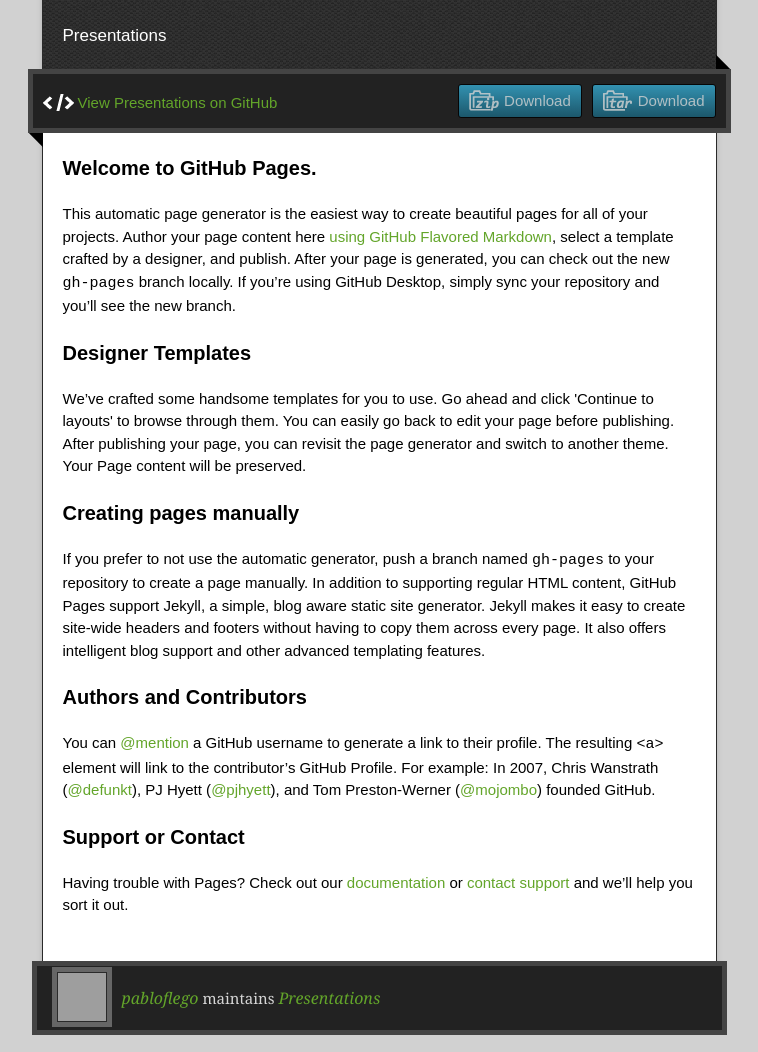
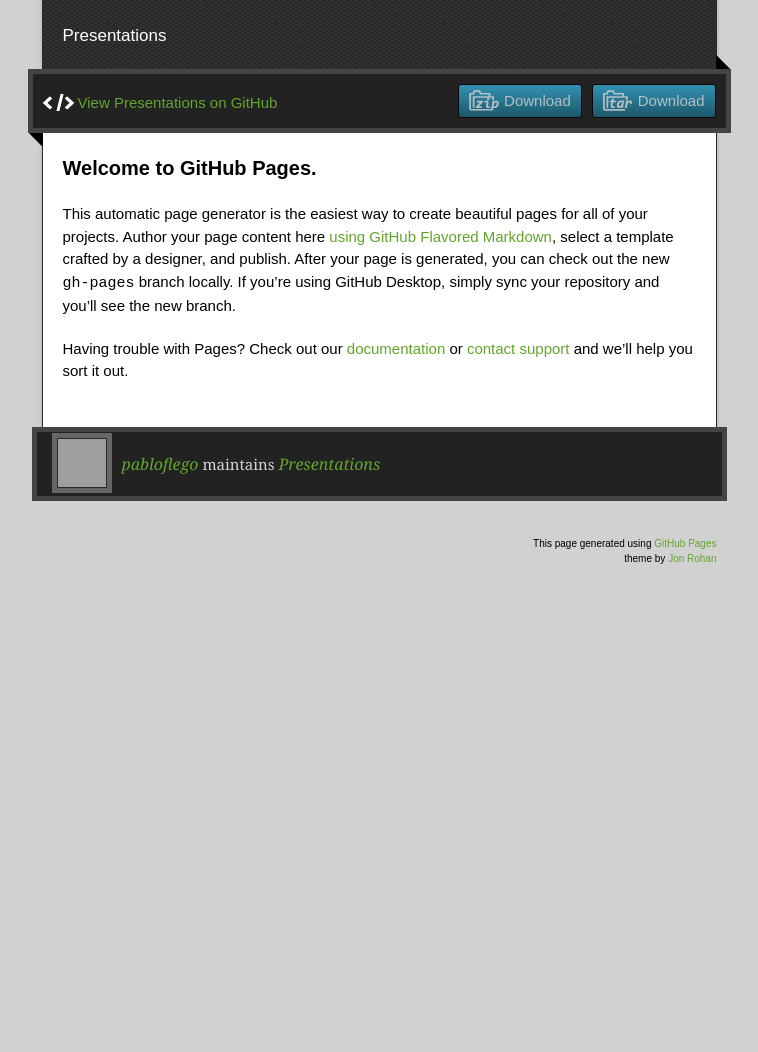
Before and after one commit to pabloflego/presentations, a plain HTML site: page index.html in a window 1280 px wide. Shown: the part 145-1197 px from the top of the page, without its empty margins (261-1019 px from the left). After the commit the page ends 801 px from the top, so only its background shows below. Drawn offline with nearby package versions, Linux system fonts and the light colour scheme; grey boxes are pictures that could not be loaded.

Commit message:
Removing default content

```diff
--- a/index.html
+++ b/index.html
@@ -41,23 +41,9 @@
 
 <p>This automatic page generator is the easiest way to create beautiful pages for all of your projects. Author your page content here <a href="https://guides.github.com/features/mastering-markdown/">using GitHub Flavored Markdown</a>, select a template crafted by a designer, and publish. After your page is generated, you can check out the new <code>gh-pages</code> branch locally. If you’re using GitHub Desktop, simply sync your repository and you’ll see the new branch.</p>
 
-<h3>
-<a id="designer-templates" class="anchor" href="#designer-templates" aria-hidden="true"><span aria-hidden="true" class="octicon octicon-link"></span></a>Designer Templates</h3>
-
-<p>We’ve crafted some handsome templates for you to use. Go ahead and click 'Continue to layouts' to browse through them. You can easily go back to edit your page before publishing. After publishing your page, you can revisit the page generator and switch to another theme. Your Page content will be preserved.</p>
-
-<h3>
-<a id="creating-pages-manually" class="anchor" href="#creating-pages-manually" aria-hidden="true"><span aria-hidden="true" class="octicon octicon-link"></span></a>Creating pages manually</h3>
-
-<p>If you prefer to not use the automatic generator, push a branch named <code>gh-pages</code> to your repository to create a page manually. In addition to supporting regular HTML content, GitHub Pages support Jekyll, a simple, blog aware static site generator. Jekyll makes it easy to create site-wide headers and footers without having to copy them across every page. It also offers intelligent blog support and other advanced templating features.</p>
-
-<h3>
-<a id="authors-and-contributors" class="anchor" href="#authors-and-contributors" aria-hidden="true"><span aria-hidden="true" class="octicon octicon-link"></span></a>Authors and Contributors</h3>
-
-<p>You can <a href="https://help.github.com/articles/basic-writing-and-formatting-syntax/#mentioning-users-and-teams" class="user-mention">@mention</a> a GitHub username to generate a link to their profile. The resulting <code>&lt;a&gt;</code> element will link to the contributor’s GitHub Profile. For example: In 2007, Chris Wanstrath (<a href="https://github.com/defunkt" class="user-mention">@defunkt</a>), PJ Hyett (<a href="https://github.com/pjhyett" class="user-mention">@pjhyett</a>), and Tom Preston-Werner (<a href="https://github.com/mojombo" class="user-mention">@mojombo</a>) founded GitHub.</p>
-
-<h3>
-<a id="support-or-contact" class="anchor" href="#support-or-contact" aria-hidden="true"><span aria-hidden="true" class="octicon octicon-link"></span></a>Support or Contact</h3>
+<!--<h3>-->
+<!--<a id="designer-templates" class="anchor" href="#designer-templates" aria-hidden="true"><span aria-hidden="true" class="octicon octicon-link"></span></a>Designer Templates</h3>-->
+<!--<p>We’ve crafted some handsome templates for you to use. Go ahead and click 'Continue to layouts' to browse through them. You can easily go back to edit your page before publishing. After publishing your page, you can revisit the page generator and switch to another theme. Your Page content will be preserved.</p>-->
 
 <p>Having trouble with Pages? Check out our <a href="https://help.github.com/pages">documentation</a> or <a href="https://github.com/contact">contact support</a> and we’ll help you sort it out.</p>
         </article>
```
